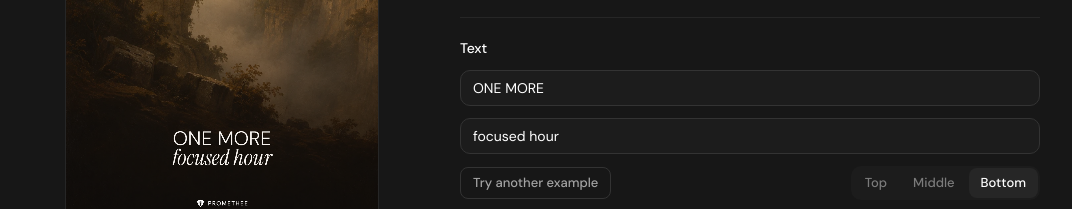
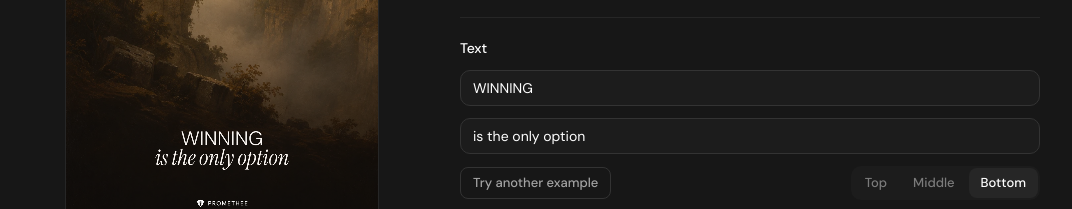
Before and after one commit to y2-znt/promethee-lab, a plain HTML site: page index.html in a window 1280 px wide. Shown: the part 413-622 px from the top of the page, without its empty margins (104-1176 px from the left). Drawn offline with Linux system fonts and the light colour scheme.

Commit message:
feat:  add "WINNING" and "is the only option" text

```diff
--- a/index.html
+++ b/index.html
@@ -120,8 +120,8 @@
 
         <section class="step" aria-labelledby="h-text">
           <h2 id="h-text">Text</h2>
-          <input id="l1" type="text" maxlength="42" value="ONE MORE" placeholder="FIRST LINE" aria-label="First line, in capitals">
-          <input id="l2" type="text" maxlength="42" value="focused hour" placeholder="second line" aria-label="Second line, in italics">
+          <input id="l1" type="text" maxlength="42" value="WINNING" placeholder="FIRST LINE" aria-label="First line, in capitals">
+          <input id="l2" type="text" maxlength="42" value="is the only option" placeholder="second line" aria-label="Second line, in italics">
           <div class="row spread">
             <button class="btn ghost" id="example" type="button">Try another example</button>
             <div class="seg" id="pos" role="group" aria-label="Text position">
--- a/js/app.js
+++ b/js/app.js
@@ -5,6 +5,7 @@ const FORMATS = {
   wall: [2560, 1440],
 };
 const EXAMPLES = [
+  ["WINNING", "is the only option"],
   ["ONE MORE", "focused hour"],
   ["DEEP WORK", "is the reward"],
   ["SHOW UP", "every single day"],
```
